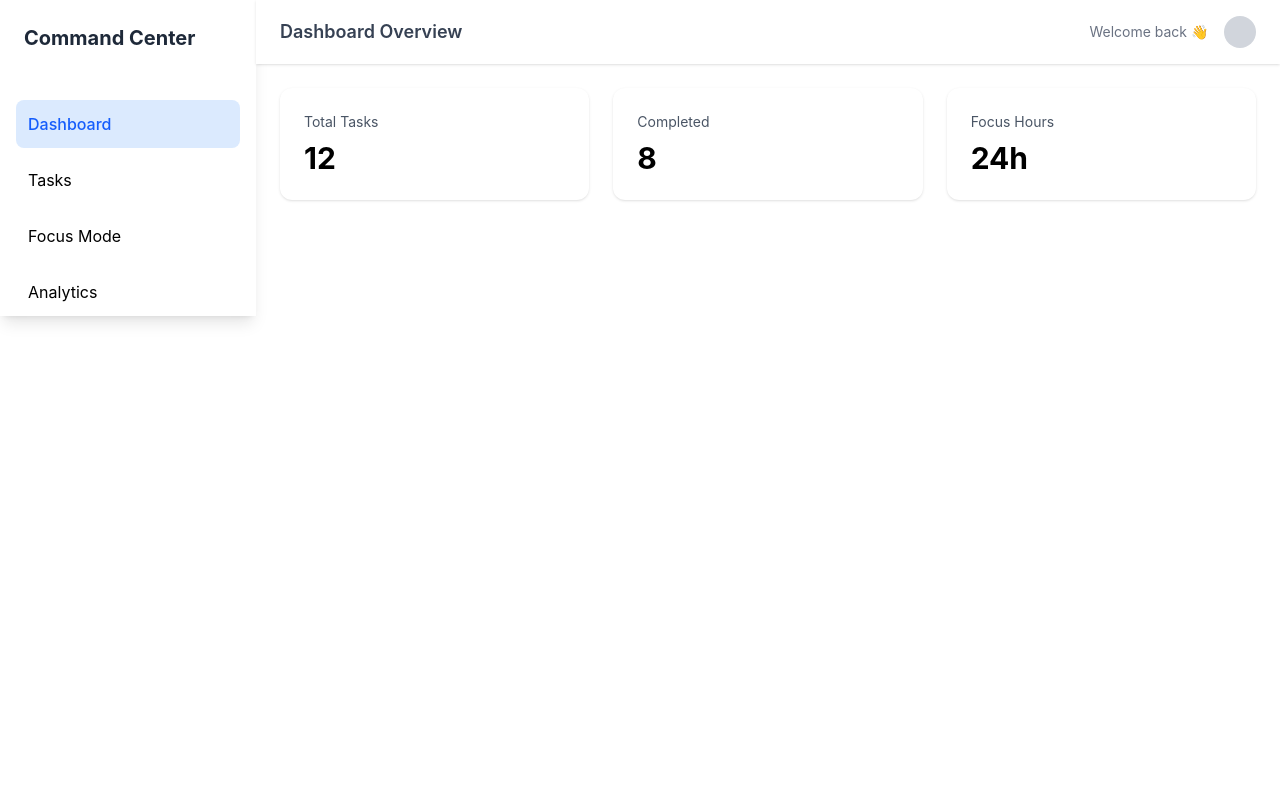
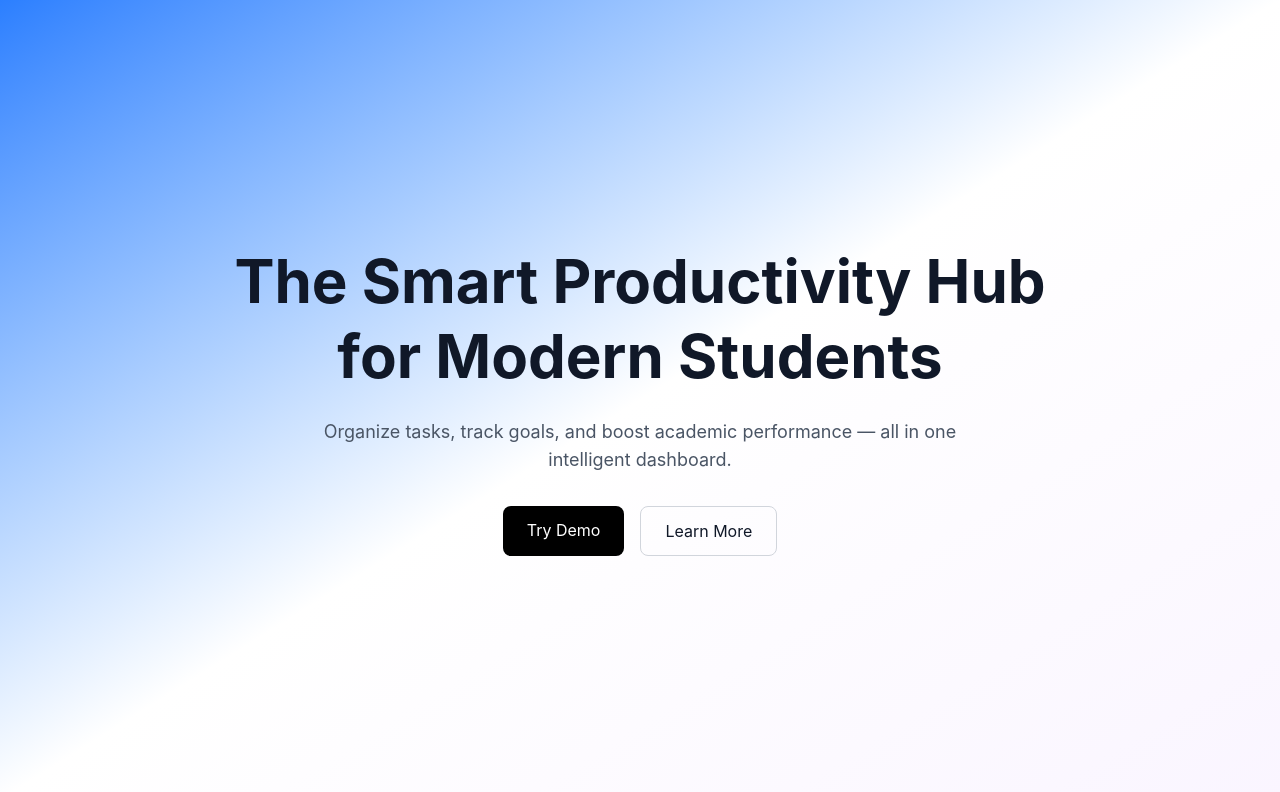
Before and after one commit to sakaaja27/StudentCommandCenter, a React (Vite) app: page / in a window 1280 px wide. Shown: the top 792 px of the page. Built offline with nearby package versions, Linux system fonts and the light colour scheme.

Commit message:
setup landing page

```diff
--- a/package.json
+++ b/package.json
@@ -12,6 +12,7 @@
   "dependencies": {
     "react": "^19.2.0",
     "react-dom": "^19.2.0",
+    "react-router-dom": "^7.13.1",
     "tailwindcss": "^4.2.1"
   },
   "devDependencies": {
--- a/src/App.jsx
+++ b/src/App.jsx
@@ -1,5 +1,14 @@
+import { BrowserRouter, Routes, Route } from "react-router-dom"
+import Landing from "./pages/LandingPages"
 import Dashboard from "./pages/Dashboard"
 
 export default function App() {
-  return <Dashboard />
+  return (
+    <BrowserRouter>
+      <Routes>
+        <Route path="/" element={<Landing />} />
+        <Route path="/dashboard" element={<Dashboard />} />
+      </Routes>
+    </BrowserRouter>
+  )
 }
--- /dev/null
+++ b/src/pages/LandingPages.jsx
@@ -0,0 +1,31 @@
+import { Link } from "react-router-dom";
+
+export default function Landing() {
+  return (
+    <div className="bg-white text-gray-900">
+      <section className="min-h-screen flex flex-col justify-center items-center text-center px-6 bg-linear-to-br from-blue-500 via-white to-purple-50">
+        <h1 className="text-5xl md:text-6xl font-bold leading-tight max-w-4xl">
+          The Smart Productivity Hub for Modern Students
+        </h1>
+
+        <p className="mt-6 text-lg text-gray-600 max-w-2xl">
+          Organize tasks, track goals, and boost academic performance — all in
+          one intelligent dashboard.
+        </p>
+
+        <div className="mt-8 flex gap-4">
+          <Link
+            to="/dashboard"
+            className="px-6 py-3 rounded-lg bg-black text-white hover:opacity-80 transition"
+          >
+            Try Demo
+          </Link>
+
+          <button className="px-6 py-3 rounded-lg border border-gray-300 hover:bg-gray-100 transition">
+            Learn More
+          </button>
+        </div>
+      </section>
+    </div>
+  );
+}
```
Also changed, not shown: src/layouts/LandingPage.jsx (added), 1 other file (tests, documents, lock files or other folders).
